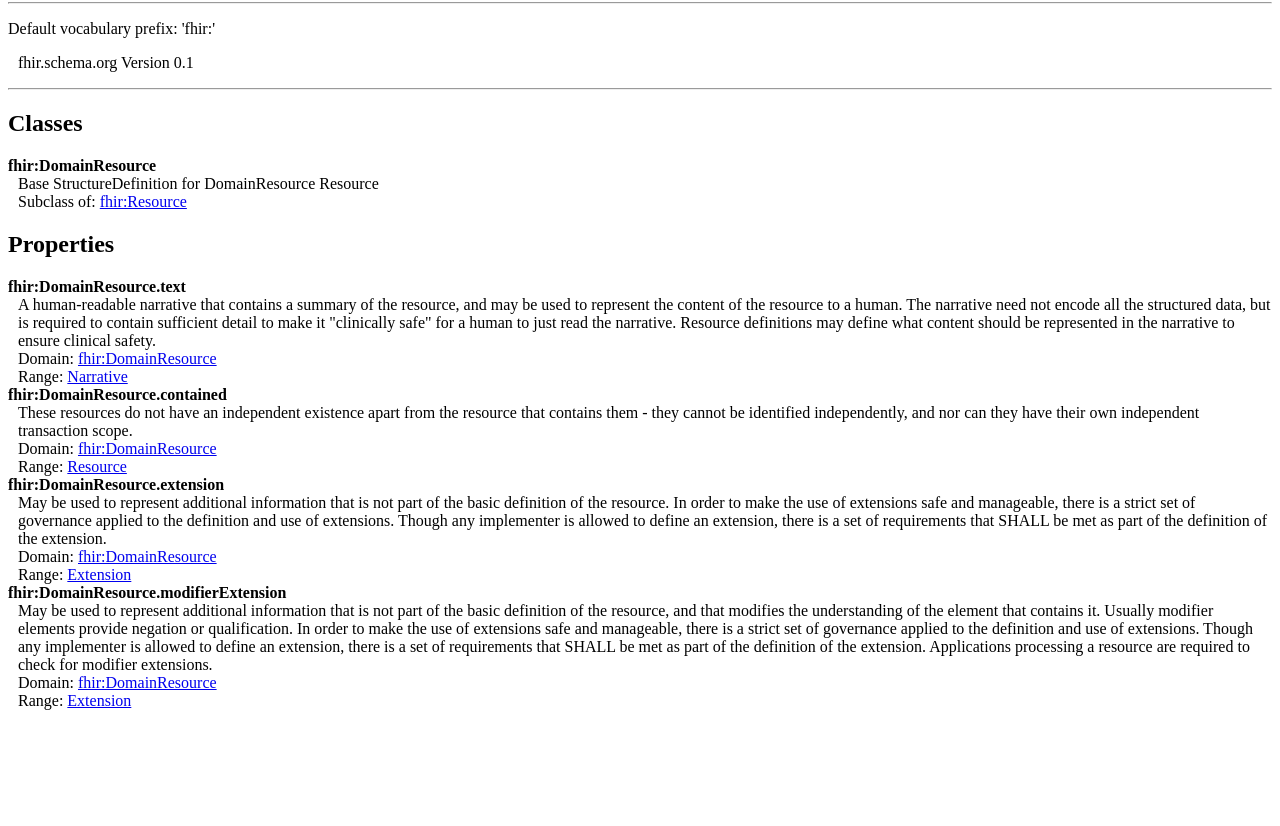
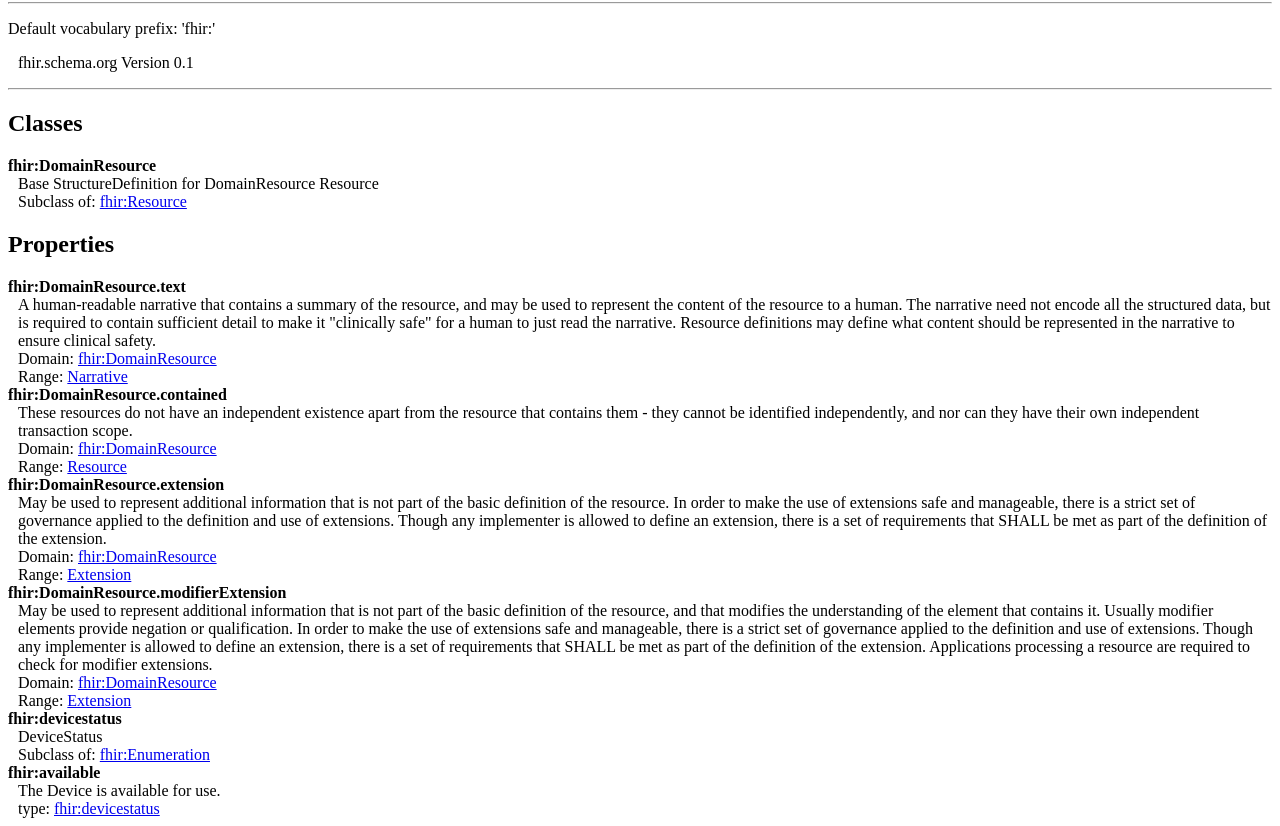
Before and after one commit to fhirschemaorg/fhirschemaorg.github.io, a plain HTML site: page DomainResource/index.html in a window 1280 px wide. Shown: the part 78-904 px from the top of the page. Before the commit the page ends 800 px from the top, so only its background shows below. Drawn offline with Linux system fonts and the light colour scheme.

Commit message:
Update index.html

```diff
--- a/DomainResource/index.html
+++ b/DomainResource/index.html
@@ -58,6 +58,17 @@
       <span>Range: <a property="http://schema.org/rangeIncludes" href="http://fhirschemaorg.github.io/DomainResource/Extension">Extension</a></span>
       <link property="http://schema.org/isPartOf" href="http://fhirschemaorg.github.io" />
     </div>
-
+<div typeof="rdfs:Class" resource="http://schema.org/devicestatus">
+      <span class="h" property="rdfs:label">fhir:devicestatus</span>
+      <span property="rdfs:comment">DeviceStatus</span>
+      <span>Subclass of: <a property="rdfs:subClassOf" href="http://schema.org/Enumeration">fhir:Enumeration</a></span>
+      <link property="http://schema.org/isPartOf" href="http://fhir.schema.org" />
+    </div><div typeof="http://schema.org/devicestatus" resource="http://fhir.schema.org/available">
+      <span class="h" property="rdfs:label">fhir:available</span>
+      <span property="rdfs:comment">The Device is available for use.</span>
+      <span>type: <a href="http://schema.org/devicestatus">fhir:devicestatus</a></span>
+      <link property="owl:equivalentClass" href="http://hl7.org/fhir/devicestatus/available" />
+      <link property="http://schema.org/isPartOf" href="http://fhir.schema.org" />
+    </div>
     </body>
 </html>
```
